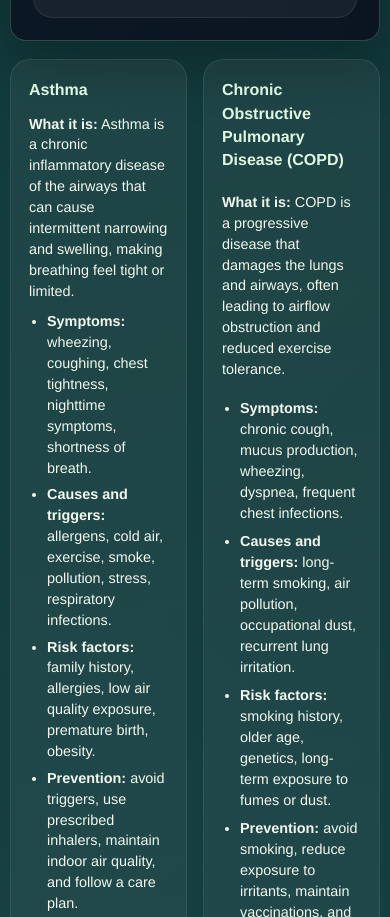
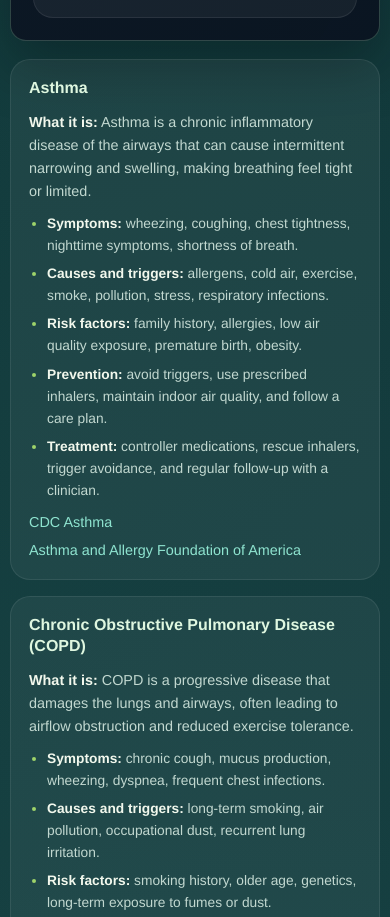
Before and after one commit to akeelmohammedyonus-alt/Lifeline-An-AI-Breathing-Risk-Calculator, a website: page public/index.html in a window 390 px wide. Shown: the part 5991-6908 px from the top of the page. Drawn offline with Linux system fonts and the light colour scheme.

Commit message:
fixing tests

```diff
--- a/public/index.html
+++ b/public/index.html
@@ -221,6 +221,7 @@
             margin-top: 24px;
             display: grid;
             gap: 18px;
+            min-width: 0;
         }
 
         .weather-guide {
@@ -284,6 +285,7 @@
             background: linear-gradient(120deg, rgba(16, 25, 41, 0.95), rgba(10, 18, 31, 0.9));
             border: 1px solid var(--border);
             box-shadow: var(--shadow);
+            min-width: 0;
         }
 
         .edu-grid {
@@ -338,6 +340,7 @@
             display: grid;
             grid-template-columns: repeat(2, minmax(0, 1fr));
             gap: 16px;
+            min-width: 0;
         }
 
         .illness-card {
@@ -347,17 +350,42 @@
             border: 1px solid rgba(255, 255, 255, 0.08);
             display: grid;
             gap: 10px;
+            min-width: 0;
         }
 
         .illness-card h4 {
             color: #dff7e0;
             margin-bottom: 2px;
-        }
-
-        .illness-card ul {
+            font-size: 1rem;
+            line-height: 1.3;
+            overflow-wrap: anywhere;
+        }
+
+        .illness-card p,
+        .illness-card > ul:not(.resource-list),
+        .illness-card > ul:not(.resource-list) li {
+            color: #c2d8d0;
+            font-size: 0.86rem;
+            line-height: 1.6;
+        }
+
+        .illness-card p {
+            margin: 0;
+        }
+
+        .illness-card strong {
+            color: #f2f8ed;
+            font-weight: 700;
+        }
+
+        .illness-card > ul:not(.resource-list) {
             padding-left: 18px;
             display: grid;
             gap: 6px;
+        }
+
+        .illness-card > ul:not(.resource-list) li::marker {
+            color: var(--accent);
         }
 
         .resource-list {
@@ -368,10 +396,14 @@
         }
 
         .resource-list a {
-            color: #a8e4ff;
+            color: #8fe4d0;
             text-decoration: none;
-        }
-
+            text-decoration-thickness: 1px;
+            text-underline-offset: 3px;
+            overflow-wrap: anywhere;
+        }
+
+        .resource-list a:focus-visible,
         .resource-list a:hover {
             text-decoration: underline;
         }
@@ -1062,8 +1094,11 @@
             }
 
             .edu-grid,
-            .diagram {
-                grid-template-columns: 1fr;
+            .diagram,
+            .illness-grid {
+                grid-template-columns: minmax(0, 1fr);
+                width: 100%;
+                min-width: 0;
             }
 
             .weather-guide-header {
@@ -1082,6 +1117,10 @@
                 font-size: 0.9rem;
             }
 
+            .illness-card h4 {
+                font-size: 1rem;
+            }
+
             table,
             th,
             td {
@@ -1144,6 +1183,21 @@
 
             .weather-guide-grid {
                 grid-template-columns: 1fr;
+            }
+        }
+
+        @media screen and (max-width: 760px) {
+            .education-section,
+            .edu-hero,
+            .illness-grid,
+            .illness-card {
+                width: 100%;
+                max-width: 100%;
+                min-width: 0;
+            }
+
+            .illness-grid {
+                grid-template-columns: minmax(0, 1fr) !important;
             }
         }
     </style>
```
